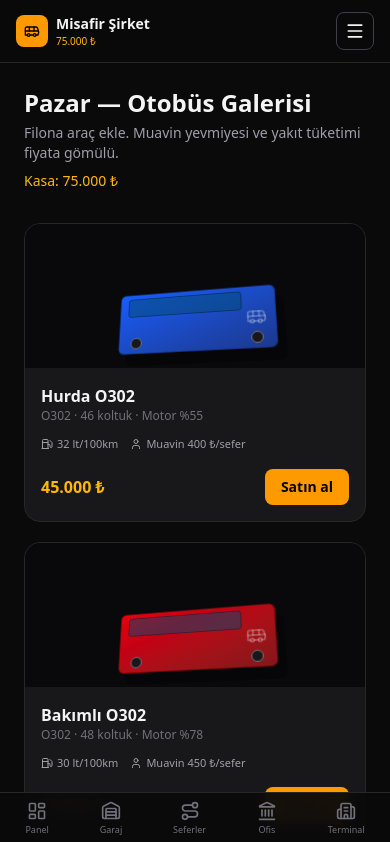
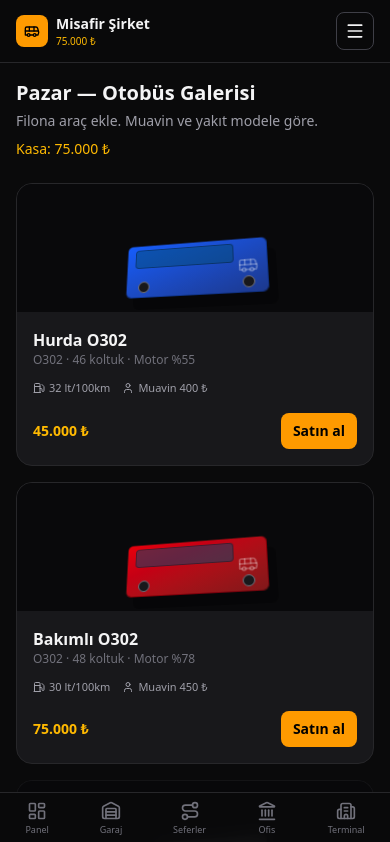
Before and after one commit to Nexora88/otogar-tycoon, a Next.js app: page /market in a window 390 px wide. Shown: the top 842 px of the page. Built offline with nearby package versions, Linux system fonts and the light colour scheme.

Commit message:
Refactor MarketPage layout and improve bus display

```diff
--- a/src/app/(game)/market/page.tsx
+++ b/src/app/(game)/market/page.tsx
@@ -17,23 +17,28 @@ export default function MarketPage() {
   const { balance, buses, buyBus } = useGameStore();
 
   return (
-    <div className="p-6 md:p-8 max-w-6xl mx-auto">
-      <h1 className="text-2xl font-bold mb-1">Pazar — Otobüs Galerisi</h1>
+    <div className="p-4 sm:p-6 md:p-8 max-w-6xl mx-auto">
+      <h1 className="text-xl sm:text-2xl font-bold mb-1">Pazar — Otobüs Galerisi</h1>
       <p className="text-zinc-400 text-sm mb-2">
-        Filona araç ekle. Muavin yevmiyesi ve yakıt tüketimi fiyata gömülü.
+        Filona araç ekle. Muavin ve yakıt modele göre.
       </p>
-      <p className="text-amber-400 text-sm mb-8">Kasa: {formatMoney(balance)}</p>
+      <p className="text-amber-400 text-sm mb-6 sm:mb-8">
+        Kasa: {formatMoney(balance)}
+      </p>
 
-      <div className="grid grid-cols-1 sm:grid-cols-2 lg:grid-cols-3 gap-5">
-        {MARKET_BUSES.map((b) => (
+      <div className="grid grid-cols-1 sm:grid-cols-2 lg:grid-cols-3 gap-4 sm:gap-5">
+        {MARKET_BUSES.map((b) => {
+          const canBuy = balance >= b.price;
+          return (
             <div
               key={b.name}
-            className="bg-zinc-900 border border-zinc-800 rounded-2xl overflow-hidden hover:border-zinc-600 transition"
+              className={`bg-zinc-900 border rounded-2xl overflow-hidden transition ${
+                canBuy ? "border-zinc-800 hover:border-zinc-600" : "border-zinc-900 opacity-75"
+              }`}
             >
-            {/* 3D hissi otobüs bloğu */}
-            <div className="relative h-36 flex items-end justify-center pb-4 bg-zinc-950">
+              <div className="relative h-32 sm:h-36 flex items-end justify-center pb-4 bg-zinc-950">
                 <div
-                className={`w-40 h-16 rounded-md bg-gradient-to-br ${COLOR_CLASS[b.color]} shadow-2xl border border-black/40 relative`}
+                  className={`w-36 sm:w-40 h-14 sm:h-16 rounded-md bg-gradient-to-br ${COLOR_CLASS[b.color]} relative border border-black/40`}
                   style={{
                     transform: "perspective(400px) rotateX(18deg) rotateY(-12deg)",
                     boxShadow: "8px 12px 0 rgba(0,0,0,0.35)",
@@ -51,39 +56,50 @@ export default function MarketPage() {
                 <div className="text-xs text-zinc-500 mb-3">
                   {b.model} · {b.seatCount} koltuk · Motor %{b.engineHealth}
                 </div>
-              <div className="flex gap-3 text-[11px] text-zinc-400 mb-4">
+                <div className="flex flex-wrap gap-3 text-[11px] text-zinc-400 mb-4">
                   <span className="flex items-center gap-1">
                     <Fuel className="w-3 h-3" /> {b.fuelUse} lt/100km
                   </span>
                   <span className="flex items-center gap-1">
-                  <User className="w-3 h-3" /> Muavin {formatMoney(b.muavinCost)}/sefer
+                    <User className="w-3 h-3" /> Muavin {formatMoney(b.muavinCost)}
                   </span>
                 </div>
-              <div className="flex items-center justify-between">
-                <span className="text-amber-400 font-bold">{formatMoney(b.price)}</span>
+                <div className="flex items-center justify-between gap-2">
+                  <span className="text-amber-400 font-bold text-sm sm:text-base">
+                    {formatMoney(b.price)}
+                  </span>
                   <button
+                    type="button"
+                    disabled={!canBuy}
                     onClick={() => {
                       if (!buyBus(b)) alert("Yetersiz bakiye!");
                     }}
-                  className="px-4 py-2 rounded-lg bg-amber-500 text-black text-sm font-semibold hover:bg-amber-400"
+                    className={`px-3 sm:px-4 py-2 rounded-lg text-sm font-semibold ${
+                      canBuy
+                        ? "bg-amber-500 text-black hover:bg-amber-400"
+                        : "bg-zinc-800 text-zinc-500 cursor-not-allowed"
+                    }`}
                   >
-                  Satın al
+                    {canBuy ? "Satın al" : "Yetersiz"}
                   </button>
                 </div>
               </div>
             </div>
-        ))}
+          );
+        })}
       </div>
 
-      <div className="mt-10">
-        <h2 className="text-sm font-medium text-zinc-400 mb-3">Filodaki araçlar ({buses.length})</h2>
+      <div className="mt-8 sm:mt-10">
+        <h2 className="text-sm font-medium text-zinc-400 mb-3">
+          Filodaki araçlar ({buses.length})
+        </h2>
         <div className="flex flex-wrap gap-2">
           {buses.map((b) => (
             <div
               key={b.id}
               className="px-3 py-1.5 rounded-lg bg-zinc-900 border border-zinc-800 text-xs"
             >
-              {b.name} · {b.model}
+              {b.name} · {b.plate || b.model}
             </div>
           ))}
         </div>
```
Lines whose indentation alone changed are shown as unchanged.
